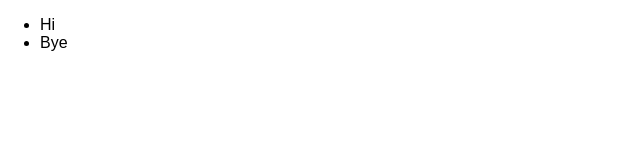
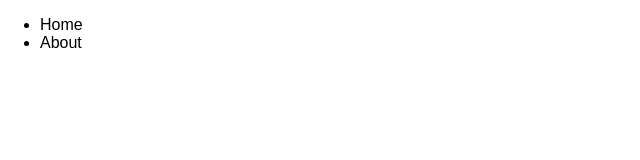
Before and after one commit to tachibana-kande/lean-website, a plain HTML site: page index.html in a window 1280 px wide. Shown: the full height of the page, 0-640 px from the left. Drawn offline with Linux system fonts and the light colour scheme.

Commit message:
Update index.html

```diff
--- a/index.html
+++ b/index.html
@@ -6,14 +6,14 @@
   <body>
     <div id="navbar">
       <div class="container">
-
+        <ul>
+          <li>Home</li>
+          <li>About</li>
+        </ul>
       </div>
     </div>
     <div class="container">
-      <ul>
-        <li>Hi</li>
-        <li>Bye</li>
-      </ul>
+
     </div>
   </body>
 </html>
```
